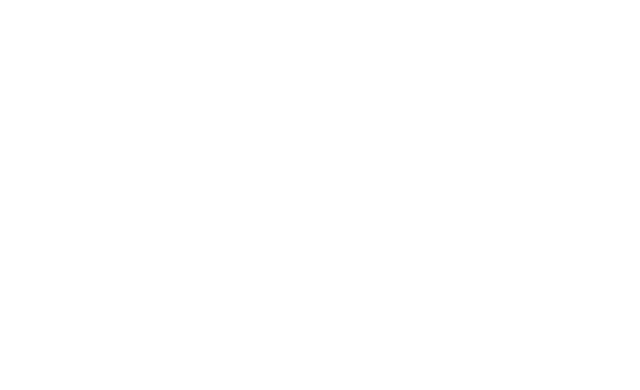
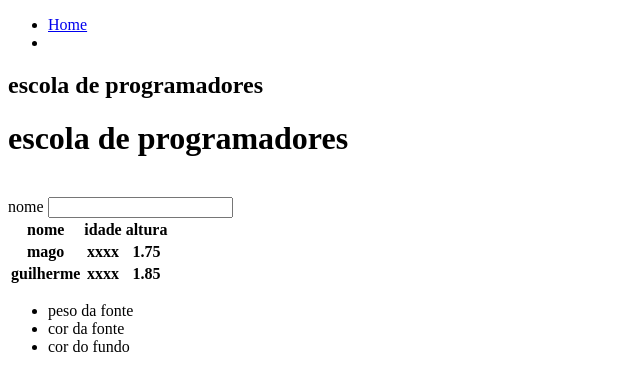
Before and after one commit to Gestao-de-Performance/projeto-desenvolvido-em-aula-Guilherme-aoc, a plain HTML site: page index.html in a window 1280 px wide. Shown: the whole page, without its empty margins (0-640 px from the left). Drawn offline with Linux system fonts and the light colour scheme.

Commit message:
Update index.html

```diff
--- a/index.html
+++ b/index.html
@@ -7,15 +7,90 @@
     <title>Document</title>
 </head>
 <body>
-    <header>
+       <header>
+        <nav><!--lista do menu-->
+            <ul>
+                <li><a href="#">Home</a></li><!--se nao colocar href na tag .a. ele vira texto-->
+                <li><a href="#"></a></li><!--uutilizar blank -e melhor ele abre em outra guia-->
+            </ul>
+
+        </nav>
 
 
     </header>
 
-    <main>
+        <main>
+          <section>
 
 
-    </main>
+         <h1> escola de programadores</h1> <!--titulo-->
+            <p> </p><!--ja tem css dentro dela - tag de paragrafo serve para texto-->
+            <span></span> <!--nao tem css e tambem é de texto-precisa personalizar -->
+            <h2></h2>
+            <h3> </h3>
+            <h4></h4>
+          </main>
+</section>
+        <div>
+
+            <h1> escola de programadores</h1>
+
+        <h2></h2>
+        <h3> </h3>
+            <b></b><!--deixa em negrito -bold- email automatico  pode nao reconhecer-->
+            <strong></strong><!--tambem deixa negrito e pode ser utilizada no email automatico-->
+            <i></i> <!--italico-->
+
+
+            <img width"200px" heigth"300px" src=img/ninja.png"" alt="">
+
+            <form>
+                <label for="nome">nome</label>
+                <input type="text" name="nome"><!-- cria caixa para escrever-->
+
+            </form>
+<table>
+
+
+    <tr>
+            <th>nome </th>
+            <th>idade</th>
+            <th>altura</th>
+
+
+
+    </tr>
+     <tr>
+            <th>mago</th>
+            <th>xxxx</th>
+            <th>1.75</th>
+
+    </tr>
+    <tr>
+            <th>guilherme</th>
+            <th>xxxx</th>
+            <th>1.85</th>
+
+    </tr>
+</table>
+
+
+        </div>
+
+       <ul>
+
+        <li>peso da fonte </li>
+        <li>cor da fonte </li>
+        <li>cor do fundo </li>
+
+
+
+
+       </ul><!---->
+<ol></ol><!--lista com numeros ordenada-->
+</section>
+
+
 
     <footer>
 
@@ -24,3 +99,4 @@
 
 </body>
 </html>
+<!---->
```
